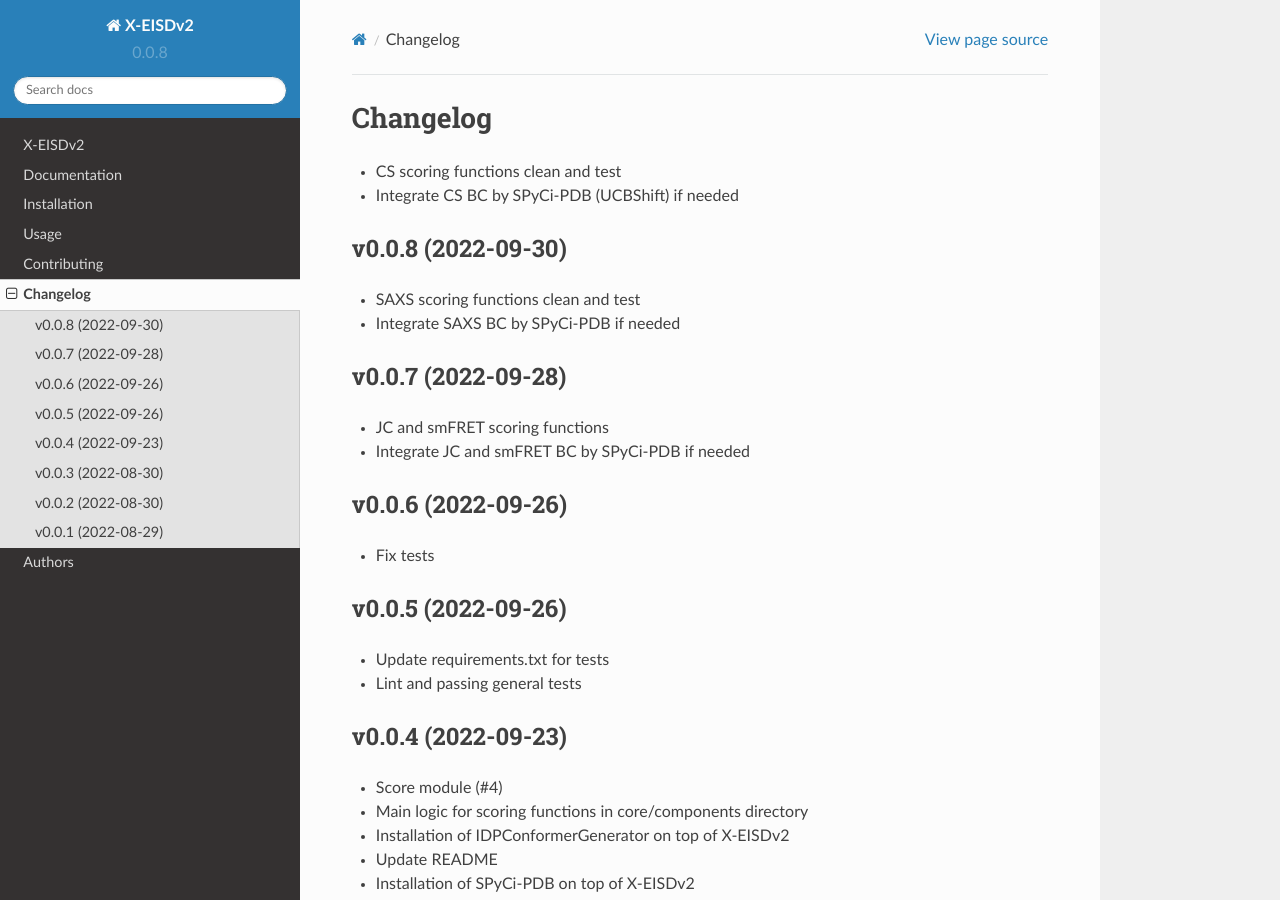
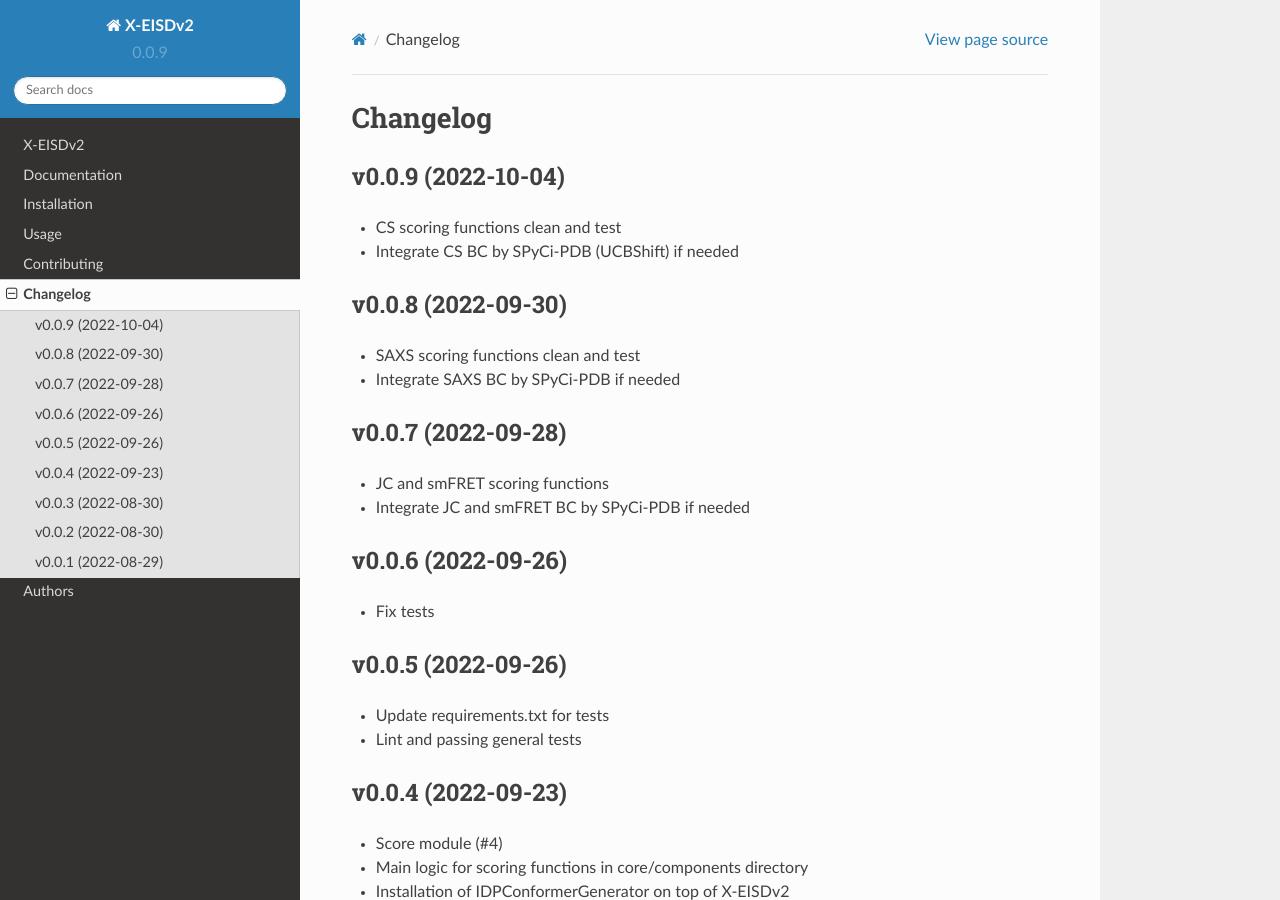
Before and after one commit to THGLab/X-EISDv2, a Sphinx documentation site: the page built from docs/changelog.rst, in a window 1280 px wide and 900 px high. Built offline with Sphinx 7.4.7 and the Read the Docs theme 2.0.0, drawn with Linux system fonts in a browser that asks for light colours; pages that are not in the unit, such as notebooks, are missing from menus.

Commit message:
[SKIP] version bump 0.0.8 -> 0.0.9
Merge pull request #9 from menoliu/cs

CS scoring and automated back-calculations

```diff
--- a/CHANGELOG.rst
+++ b/CHANGELOG.rst
@@ -1,6 +1,9 @@
 
 Changelog
 =========
+
+v0.0.9 (2022-10-04)
+------------------------------------------------------------
 
 * CS scoring functions clean and test
 * Integrate CS BC by SPyCi-PDB (UCBShift) if needed
--- a/README.rst
+++ b/README.rst
@@ -43,4 +43,4 @@
 Version
 -------
 
-v0.0.8
+v0.0.9
--- a/docs/conf.py
+++ b/docs/conf.py
@@ -48,7 +48,7 @@
 year = '2022'
 author = 'Zi Hao Liu'
 copyright = '{0}, {1}'.format(year, author)
-version = release = '0.0.8'
+version = release = '0.0.9'
 
 pygments_style = 'trac'
 templates_path = ['.']
--- a/setup.py
+++ b/setup.py
@@ -36,7 +36,7 @@
 
 setup(
     name='xeisd',
-    version='0.0.8',
+    version='0.0.9',
     description='A skeleton template for Python projects.',
     long_description=long_description,
     long_description_content_type='text/x-rst',
--- a/src/xeisd/__init__.py
+++ b/src/xeisd/__init__.py
@@ -79,4 +79,4 @@
 
 source_folder = Path(__file__).absparent
 
-__version__ = '0.0.8'
+__version__ = '0.0.9'
```
Also changed, not shown: .bumpversion.cfg.
